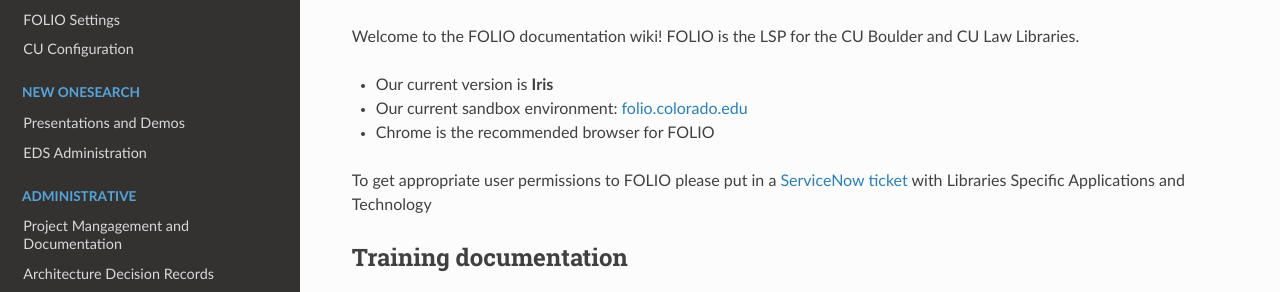
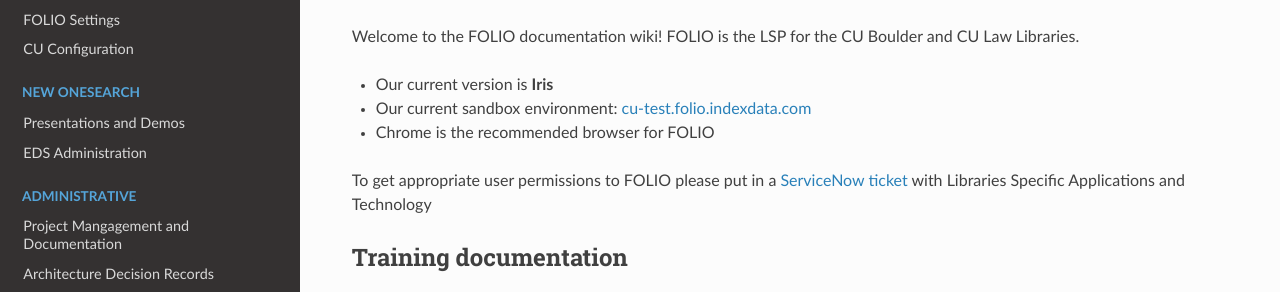
Before and after one commit to culibraries/folio, a Sphinx documentation site: the page built from docs/index.rst, in a window 1280 px wide and 1110 px high. Shown: the part 191-483 px from the top of the window. Built offline with Sphinx 7.4.7 and the Read the Docs theme 2.0.0, drawn with Linux system fonts in a browser that asks for light colours.

Commit message:
Change test Folio URL to point to the test URL from Index Data.

```diff
--- a/docs/index.rst
+++ b/docs/index.rst
@@ -13,7 +13,7 @@
 Welcome to the FOLIO documentation wiki! FOLIO is the LSP for the CU Boulder and CU Law Libraries.
 
 * Our current version is **Iris**
-* Our current sandbox environment: `folio.colorado.edu <https://folio.colorado.edu>`_
+* Our current sandbox environment: `cu-test.folio.indexdata.com <https://cu-test.folio.indexdata.com/>`_
 * Chrome is the recommended browser for FOLIO
 
 To get appropriate user permissions to FOLIO please put in a `ServiceNow ticket <https://colorado.service-now.com/lib_landing.do>`_ with Libraries Specific Applications and Technology
```
